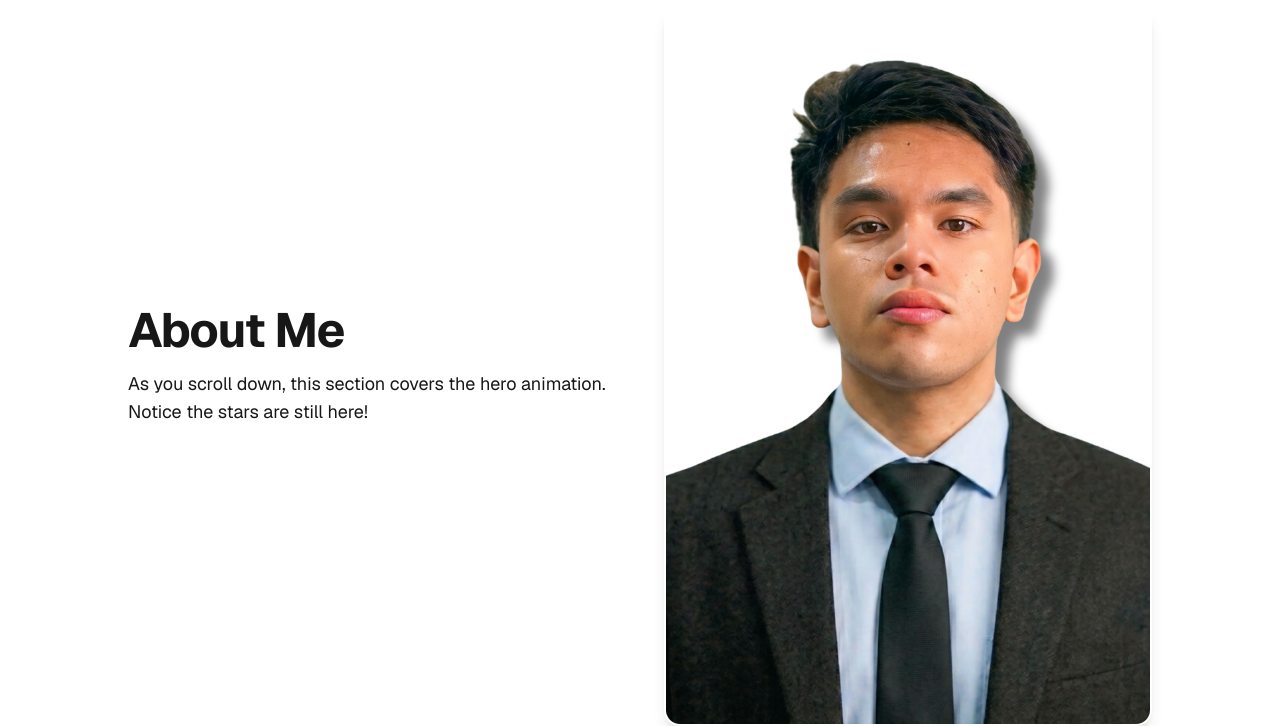
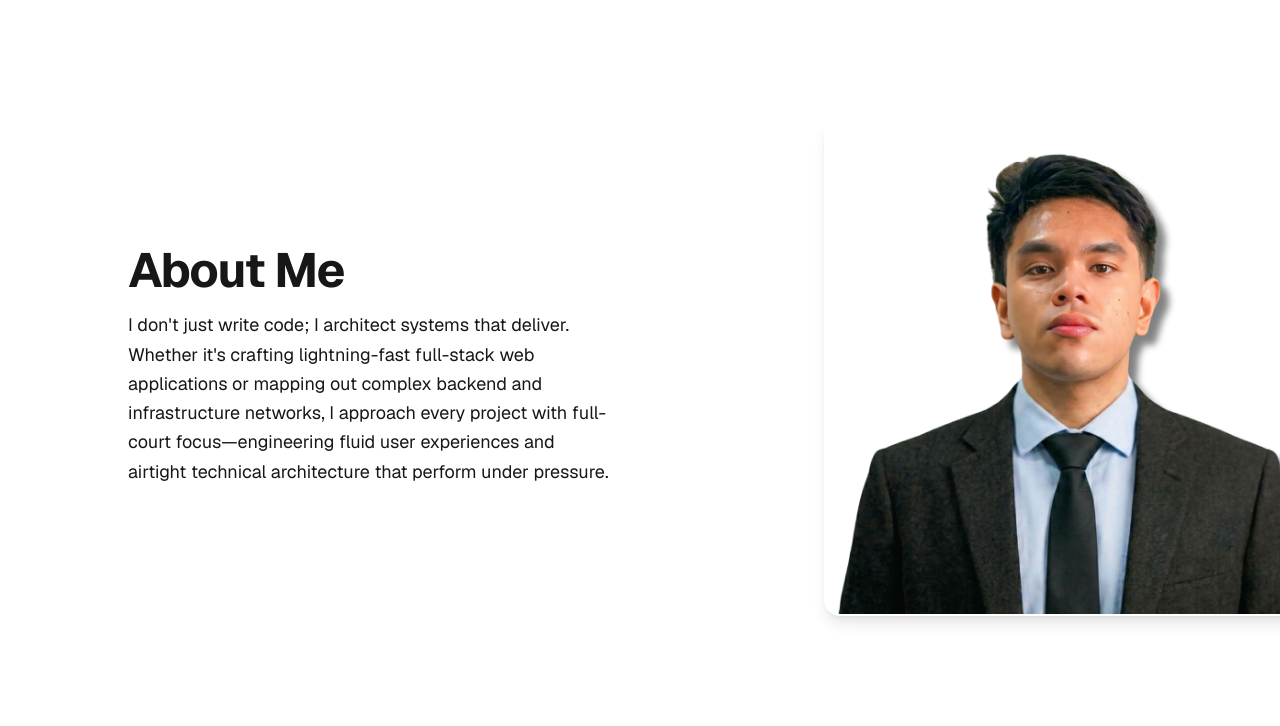
Before and after one commit to Cweeesh/CJ-PORTFOLIO, a Next.js app: page / in a window 1280 px wide. Shown: the part 834-1560 px from the top of the page. Built offline with nearby package versions, Linux system fonts and the light colour scheme.

Commit message:
initial content

```diff
--- a/app/page.tsx
+++ b/app/page.tsx
@@ -214,18 +214,18 @@ export default function Home() {
       <h2 className="text-3xl md:text-5xl font-bold tracking-tight mb-4">
         About Me
       </h2>
-      <p className="text-lg" style={{ color: "var(--foreground)" }}>
-        As you scroll down, this section covers the hero animation. Notice the stars are still here!
+      <p className="text-lg leading-relaxed" style={{ color: "var(--foreground)" }}>
+  I don't just write code; I architect systems that deliver. Whether it's crafting lightning-fast full-stack web applications or mapping out complex backend and infrastructure networks, I approach every project with full-court focus—engineering fluid user experiences and airtight technical architecture that perform under pressure.
 </p>
     </div>
 
     {/* Right Side: Image */}
-    <div className="flex-1 flex justify-center md:justify-end">
-      {/* Note: If you are using Next.js, you can swap out the <img> tag for the Next <Image /> component */}
+{/* Added md:translate-x-8 to shift it 32px to the right */}
+<div className="flex-1 flex justify-center md:justify-end md:translate-x-40">
   <img
     src="/PERSONAL-PICTURE.png"
     alt="Personal Profile"
-        className="w-100 h-100 md:w-180 md:h-180 object-cover rounded-2xl shadow-lg border-2 border-transparent"
+    className="w-80 h-80 md:w-[500px] md:h-[500px] object-cover rounded-2xl shadow-lg border-2 border-transparent"
   />
 </div>
 
```
Lines whose indentation alone changed are shown as unchanged.
